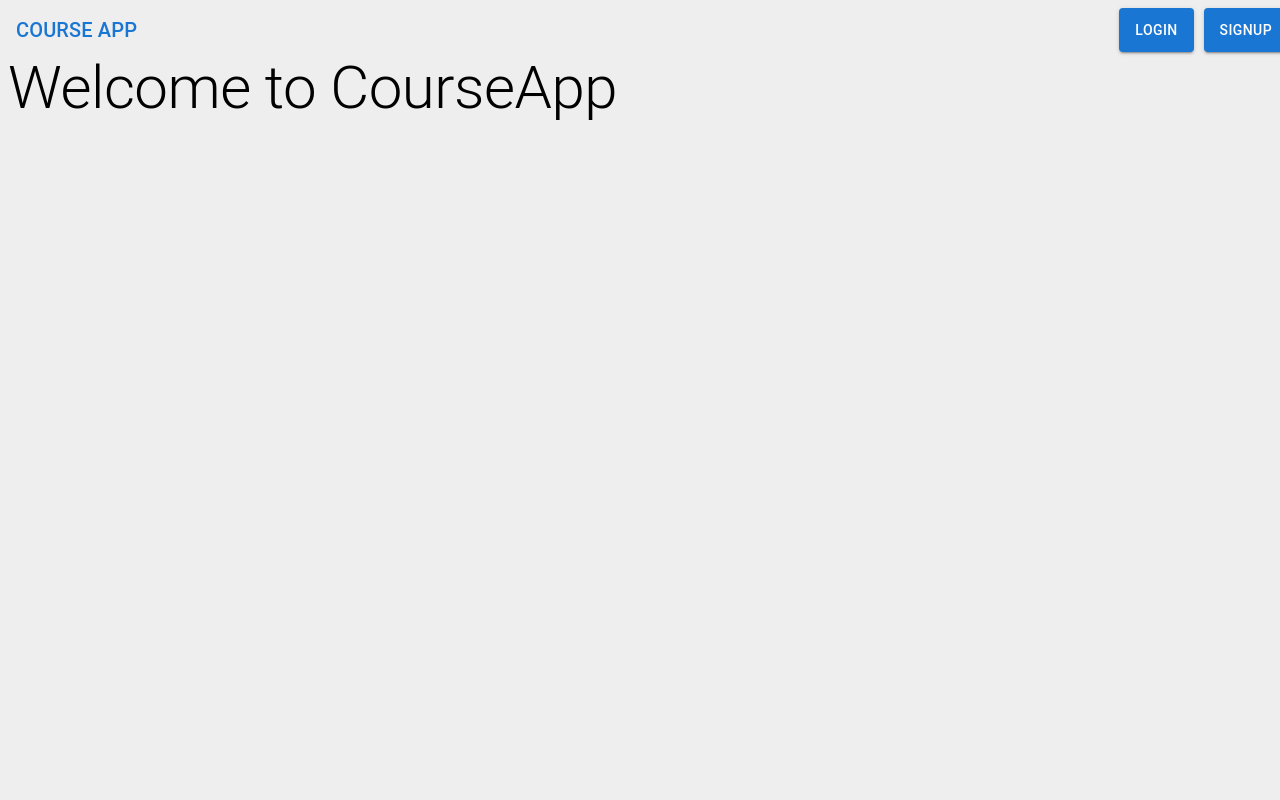
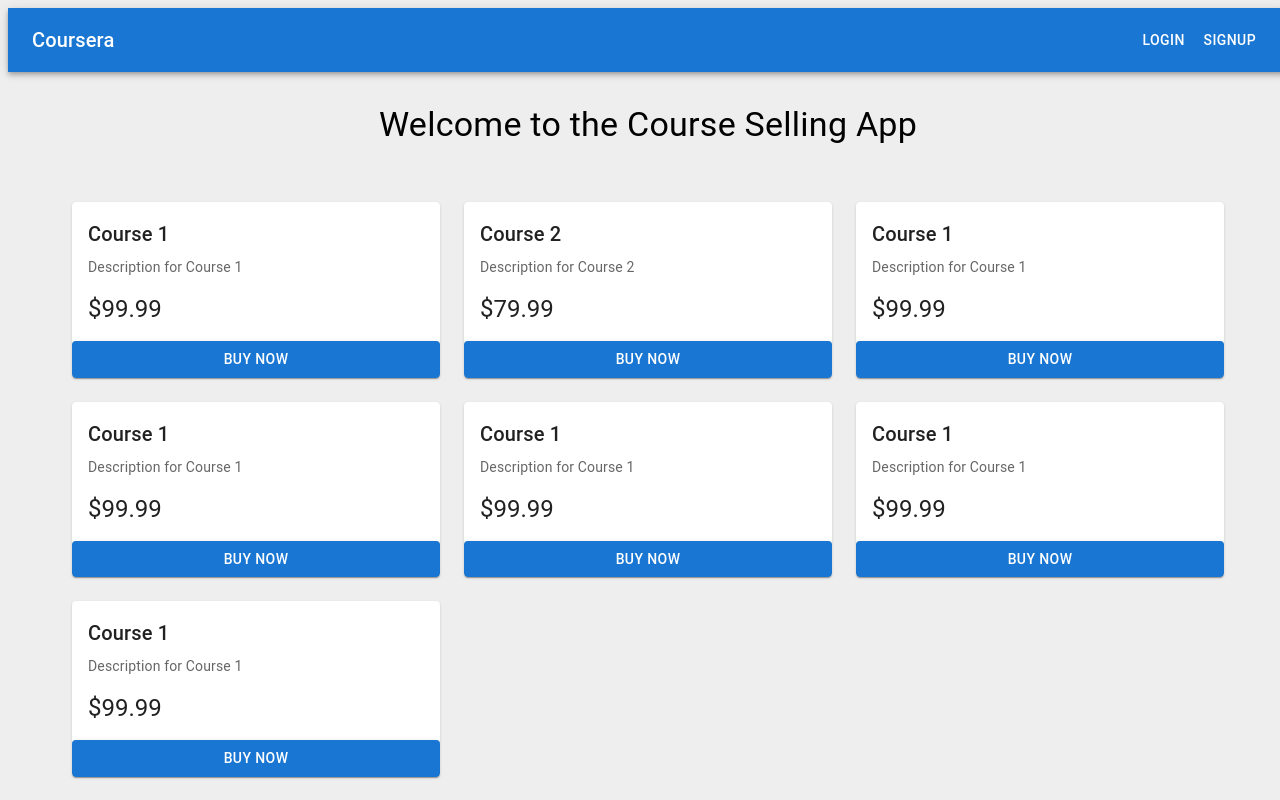
Before and after one commit to ArslanYM/course-selling-app-starter-kit, a React (Vite) app in the folder course-selling-app-client/: page / in a window 1280 px wide. Built offline with nearby package versions, Linux system fonts and the light colour scheme; no server answers.

Commit message:
styling the app using mui

```diff
--- a/course-selling-app-client/src/components/CourseCard.jsx
+++ b/course-selling-app-client/src/components/CourseCard.jsx
@@ -1,19 +1,28 @@
-import { Card, Typography } from "@mui/material";
+import Card from "@mui/material/Card";
+import CardContent from "@mui/material/CardContent";
+import Typography from "@mui/material/Typography";
+import { Grid, Button } from "@mui/material";
 export const CourseCard = (props) => {
   return (
     <>
-      <Card
-        style={{
-          margin: 10,
-          width: 300,
-          minHeight: 200,
-        }}
-        variant="outlined"
-      >
-        <Typography variant="h5">{props.course.title}</Typography>
-        <Typography variant="subtitle1">{props.course.description}</Typography>
-        <img src={props.course.imageLink} />
-      </Card>
+      <Grid item xs={12} sm={6} md={4} key={props.course.id}>
+        <Card>
+          <CardContent>
+            <Typography variant="h6" gutterBottom>
+              {props.course.title}
+            </Typography>
+            <Typography variant="body2" color="textSecondary">
+              {props.course.description}
+            </Typography>
+            <Typography variant="h5" style={{ marginTop: "1rem" }}>
+              {props.course.price}
+            </Typography>
+          </CardContent>
+          <Button variant="contained" color="primary" fullWidth>
+            Buy Now
+          </Button>
+        </Card>
+      </Grid>
     </>
   );
 };
--- a/course-selling-app-client/src/components/Navbar.jsx
+++ b/course-selling-app-client/src/components/Navbar.jsx
@@ -1,9 +1,12 @@
+import AppBar from "@mui/material/AppBar";
+import Box from "@mui/material/Box";
+import Toolbar from "@mui/material/Toolbar";
+import Typography from "@mui/material/Typography";
 import Button from "@mui/material/Button";
-import { Typography } from "@mui/material";
 import { useNavigate } from "react-router-dom";
 import { useEffect, useState } from "react";
-// import { Link } from "react-router-dom";
-//import { BrowserRouter as useNavigate } from "react-router-dom";
+// import MenuIcon from "@mui/icons-material/Menu";
+
 export default function Navbar() {
   const [userEmail, setUserEmail] = useState(null);
   const navigate = useNavigate();
@@ -21,73 +24,50 @@ export default function Navbar() {
     });
   }, []);
   return (
-    <div
-      style={{
-        display: "flex",
-        justifyContent: "space-between",
-      }}
-    >
+    <Box sx={{ flexGrow: 1 }}>
+      <AppBar position="static">
+        <Toolbar>
+          <Typography variant="h6" component="div" sx={{ flexGrow: 1 }}>
+            Coursera
+          </Typography>
+
           <>
-        {userEmail ? (
+            {!userEmail ? (
               <>
-            <div>
                 <Button
                   onClick={() => {
-                  navigate("/");
+                    navigate("/signin");
                   }}
+                  color="inherit"
                 >
-                <Typography variant={"h6"}> Course App</Typography>
+                  Login
                 </Button>
-            </div>
-            <div style={{ display: "flex" }}>
-              <Typography variant="subtitle2">{userEmail}</Typography>
                 <Button
+                  onClick={() => {
+                    navigate("/signup");
+                  }}
+                  color="inherit"
+                >
+                  SignUp
+                </Button>{" "}
+              </>
+            ) : (
+              <>
+                <Button color="inherit">{userEmail}</Button>
+                <Button
+                  color="inherit"
                   onClick={() => {
                     localStorage.setItem("token", null);
                     window.location = "/";
                   }}
-                variant="contained"
-                color="primary"
                 >
                   Logout
                 </Button>
-            </div>
-          </>
-        ) : (
-          <>
-            <div>
-              <Button
-                onClick={() => {
-                  navigate("/");
-                }}
-              >
-                <Typography variant={"h6"}> Course App</Typography>
-              </Button>
-            </div>
-            <div style={{ display: "flex" }}>
-              <Button
-                onClick={() => {
-                  navigate("/signin");
-                }}
-                variant="contained"
-                color="primary"
-              >
-                Login
-              </Button>
-              <span style={{ marginRight: "10px" }}></span>
-              <Button
-                onClick={() => {
-                  navigate("/signup");
-                }}
-                variant="contained"
-                color="primary"
-              >
-                SignUp
-              </Button>
-            </div>
               </>
             )}
           </>
-    </div>
+        </Toolbar>
+      </AppBar>
+    </Box>
   );
 }
--- a/course-selling-app-client/src/pages/admin/Courses.jsx
+++ b/course-selling-app-client/src/pages/admin/Courses.jsx
@@ -1,5 +1,6 @@
 import { useEffect, useState } from "react";
 import { CourseCard } from "../../components/CourseCard";
+import { Container, Typography, Grid } from "@mui/material";
 export const Courses = () => {
   const [courses, setCourses] = useState([]);
   const [isLoading, setIsLoading] = useState(true);
@@ -14,6 +15,7 @@ export const Courses = () => {
       res.json().then((data) => {
         setIsLoading(false);
         setCourses(data.courses);
+        console.log(courses);
       });
     });
   }, []);
@@ -22,20 +24,27 @@ export const Courses = () => {
       {isLoading ? (
         <div>
           <h1>Loading.......</h1>
+          {console.log("Please sign in ")}
         </div>
       ) : (
-        <div
-          style={{
-            display: "flex",
-            justifyContent: "center",
-            flexWrap: "wrap",
-          }}
-        >
-          {courses.map((course, index) => {
-            return <CourseCard key={index} course={course} />;
-          })}
+        <div>
+          <Container maxWidth="lg">
+            <Typography
+              variant="h4"
+              align="center"
+              style={{ marginTop: "2rem" }}
+            >
+              Welcome to the Course Selling App
+            </Typography>
+            <Grid container spacing={3} style={{ marginTop: "2rem" }}>
+              {courses.map((course, index) => {
+                return <CourseCard key={index} course={course} />;
+              })}
+            </Grid>
+          </Container>
         </div>
       )}
     </>
   );
 };
+``;
--- a/course-selling-app-client/src/pages/admin/HomePage.jsx
+++ b/course-selling-app-client/src/pages/admin/HomePage.jsx
@@ -1,8 +1,84 @@
-import { Typography } from "@mui/material";
+import {
+  Typography,
+  Card,
+  Container,
+  Button,
+  Grid,
+  CardContent,
+} from "@mui/material";
 export const HomePage = () => {
+  const courses = [
+    {
+      id: 1,
+      title: "Course 1",
+      description: "Description for Course 1",
+      price: "$99.99",
+    },
+    {
+      id: 2,
+      title: "Course 2",
+      description: "Description for Course 2",
+      price: "$79.99",
+    },
+    {
+      id: 1,
+      title: "Course 1",
+      description: "Description for Course 1",
+      price: "$99.99",
+    },
+    {
+      id: 1,
+      title: "Course 1",
+      description: "Description for Course 1",
+      price: "$99.99",
+    },
+    {
+      id: 1,
+      title: "Course 1",
+      description: "Description for Course 1",
+      price: "$99.99",
+    },
+    {
+      id: 1,
+      title: "Course 1",
+      description: "Description for Course 1",
+      price: "$99.99",
+    },
+    {
+      id: 1,
+      title: "Course 1",
+      description: "Description for Course 1",
+      price: "$99.99",
+    },
+    // Add more course data as needed
+  ];
   return (
-    <div>
-      <Typography variant="h2">Welcome to CourseApp</Typography>
-    </div>
+    <Container maxWidth="lg">
+      <Typography variant="h4" align="center" style={{ marginTop: "2rem" }}>
+        Welcome to the Course Selling App
+      </Typography>
+      <Grid container spacing={3} style={{ marginTop: "2rem" }}>
+        {courses.map((course) => (
+          <Grid item xs={12} sm={6} md={4} key={course.id}>
+            <Card>
+              <CardContent>
+                <Typography variant="h6" gutterBottom>
+                  {course.title}
+                </Typography>
+                <Typography variant="body2" color="textSecondary">
+                  {course.description}
+                </Typography>
+                <Typography variant="h5" style={{ marginTop: "1rem" }}>
+                  {course.price}
+                </Typography>
+              </CardContent>
+              <Button variant="contained" color="primary" fullWidth>
+                Buy Now
+              </Button>
+            </Card>
+          </Grid>
+        ))}
+      </Grid>
+    </Container>
   );
 };
--- a/course-selling-app-client/src/pages/admin/SignIn.jsx
+++ b/course-selling-app-client/src/pages/admin/SignIn.jsx
@@ -1,49 +1,47 @@
-import { TextField } from "@mui/material";
-import { Button , Card} from "@mui/material";
+import { TextField, Grid, Container, Button, Typography } from "@mui/material";
 export const SignIn = () => {
   return (
-    <div
-    style={{
-      paddingTop: "100px",
-      // alignContent:"center",
-      justifyContent: "center",
-      display: "flex"
-    }}
-    >
-      <div
-        style={{
-          maxWidth:"70%",
-          maxheight:"70"
-        }}
-      >
-      <Card>
-      <h1>Continue your learning, Login</h1>
+    <>
+      <div>
+        <Container maxWidth="xs">
+          <div style={{ marginTop: "2rem" }}>
+            <Typography variant="h4" align="center">
+              Sign In
+            </Typography>
+            <form onSubmit={'/'}>
+              <Grid container spacing={2}>
+                <Grid item xs={12}>
                   <TextField
-          margin="normal"
-          required
                     fullWidth
-          id="email"
-          label="Email Address"
-          name="email"
-          autoComplete="email"
-          autoFocus
+                    label="Email"
+                    variant="outlined"
+
                   />
+                </Grid>
+                <Grid item xs={12}>
                   <TextField
-          margin="normal"
-          required
                     fullWidth
-          name="password"
                     label="Password"
                     type="password"
-          id="password"
-          autoComplete="current-password"
+                    variant="outlined"
+
                   />
-        <Button type="submit" fullWidth variant="contained" >
+                </Grid>
+                <Grid item xs={12}>
+                  <Button
+                    fullWidth
+                    variant="contained"
+                    color="primary"
+                    type="submit"
+                  >
                     Sign In
                   </Button>
-      </Card>
-
+                </Grid>
+              </Grid>
+            </form>
           </div>
+        </Container>
       </div>
+    </>
   );
 };
```
Also changed, not shown: course-selling-app-client/src/pages/admin/SignUp.jsx (+26 -39 lines), 1 other file (tests, documents, lock files or other folders). Lines whose indentation alone changed are shown as unchanged.
